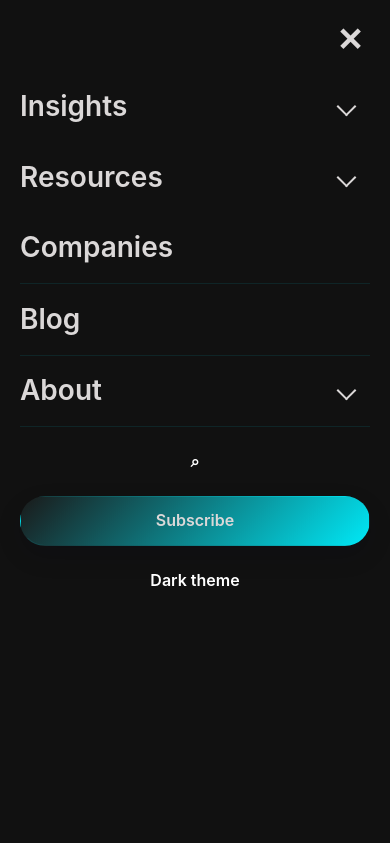
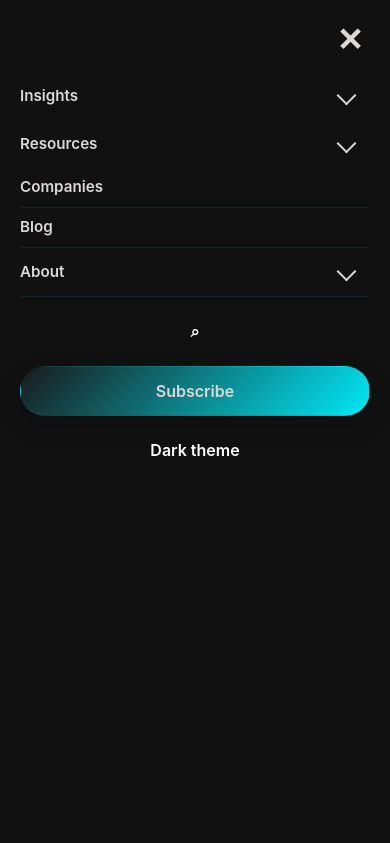
Before and after one commit to ExMarkets-Pty-Ltd/economiclab, a website: page index.html in a window 390 px wide. Both pictures are taken after a click on the button "Open menu". Shown: the top 843 px of the page. Drawn offline with Linux system fonts and the light colour scheme; no server answers.

Commit message:
Commit Changes

```diff
--- a/assets/css/style.css
+++ b/assets/css/style.css
@@ -1607,9 +1607,9 @@ html[data-theme="dark"] .broker-logo img.logo-dark {
 
   .site-nav__links > li > a {
     display: block;
-    padding: 1.15rem 0;
+    padding: 0.65rem 0;
     border-bottom: 1px solid var(--color-border);
-    font-size: clamp(1.75rem, 6vw, 2.15rem);
+    font-size: clamp(0.95rem, 2.9vw, 1.2rem);
     line-height: 1.2;
     color: var(--color-text);
     font-weight: var(--weight-semibold);
@@ -1641,13 +1641,13 @@ html[data-theme="dark"] .broker-logo img.logo-dark {
   }
 
   .site-nav__parent a {
-    padding: 1.15rem 0;
+    padding: 0.65rem 0;
     border-bottom: none;
     display: flex;
     align-items: center;
     flex: 1 1 auto;
     text-align: left;
-    font-size: clamp(1.75rem, 6vw, 2.15rem);
+    font-size: clamp(0.95rem, 2.9vw, 1.2rem);
     line-height: 1.2;
     color: var(--color-text);
     font-weight: var(--weight-semibold);
@@ -1747,9 +1747,9 @@ html[data-theme="dark"] .broker-logo img.logo-dark {
 
   .site-nav__links .has-submenu .submenu li a {
     display: block;
-    padding: 0.85rem 0.5rem 0.85rem 1rem;
+    padding: 0.5rem 0.5rem 0.5rem 0.9rem;
     color: var(--color-text-muted);
-    font-size: 1.125rem;
+    font-size: 0.95rem;
     line-height: 1.4;
     border-bottom: 1px solid var(--color-border);
   }
```
